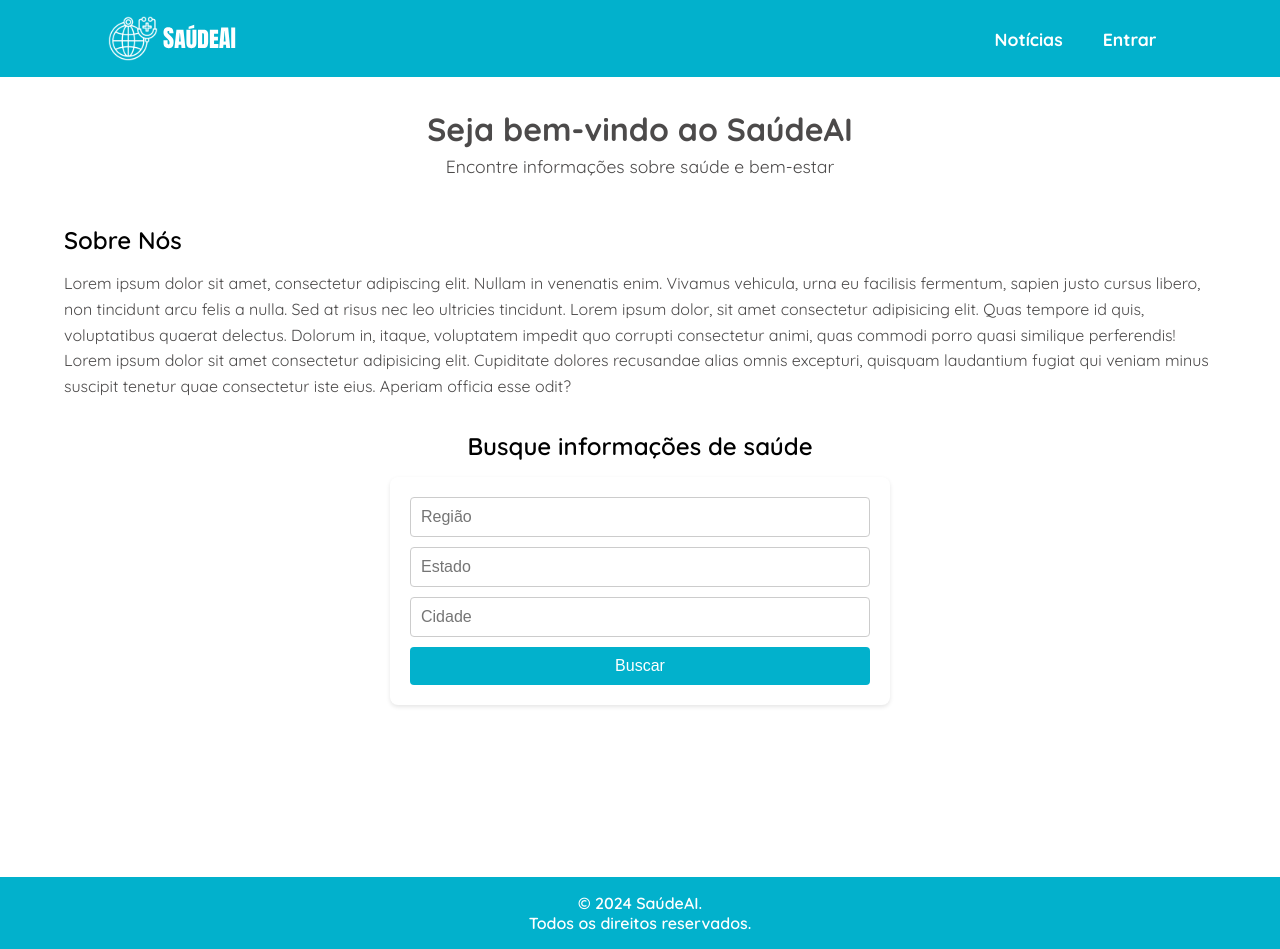
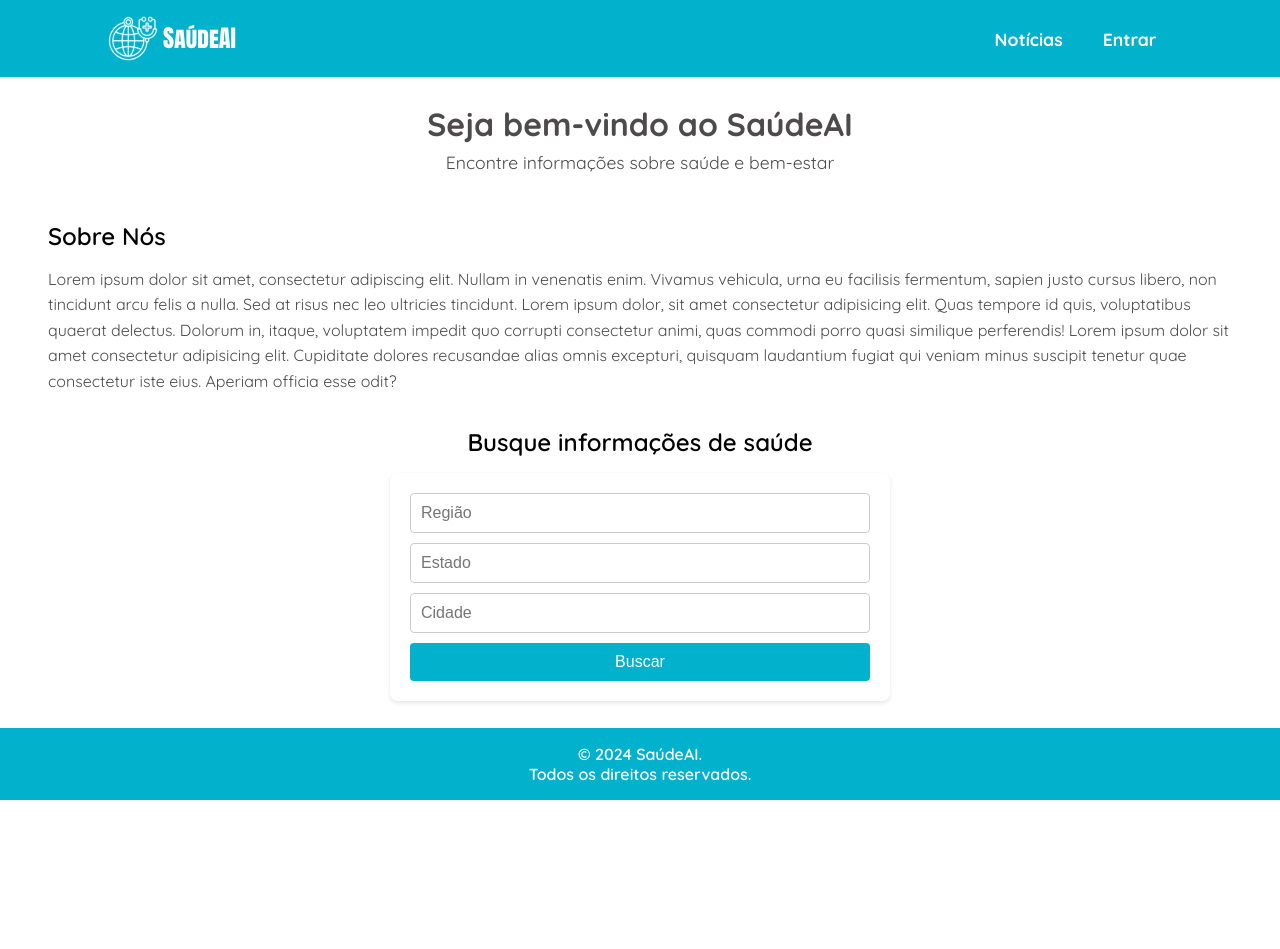
Before and after one commit to gu1frnc4/SaudeAI, an Angular app: page / in a window 1280 px wide. After the commit the page ends 800 px from the top, so only its background shows below. Built offline with nearby package versions, Linux system fonts and the light colour scheme; a web font is replaced by a local one.

Commit message:
Ajusta estilos e estrutura da página inicial: modifica layout do footer, altera direção do flex na home e reposiciona componentes de cabeçalho e rodapé

```diff
--- a/src/app/components/footer/footer.component.css
+++ b/src/app/components/footer/footer.component.css
@@ -1,5 +1,5 @@
 footer {
-  position: relative;
+  /* position: relative; */
   bottom: 0;
   width: 100%;
   margin-top: auto;
--- a/src/app/views/home/home.component.css
+++ b/src/app/views/home/home.component.css
@@ -1,8 +1,8 @@
 .container-home {
     display: flex;
-    justify-content: center;
+    flex-direction: column;
+    justify-content: space-between;
     height: 100vh;
-    padding: 1rem;
 }
 
 .app-home {
--- a/src/app/views/home/home.component.html
+++ b/src/app/views/home/home.component.html
@@ -1,5 +1,5 @@
-<app-header></app-header>
 <div class="container-home">
+    <app-header></app-header>
     <main class="app-home">
         <section class="section-title-home">
             <h1 class="title-home">Seja bem-vindo ao SaúdeAI</h1>
@@ -27,5 +27,5 @@
 
         </section>
     </main>
+    <app-footer></app-footer>
 </div>
-<app-footer></app-footer>
```
